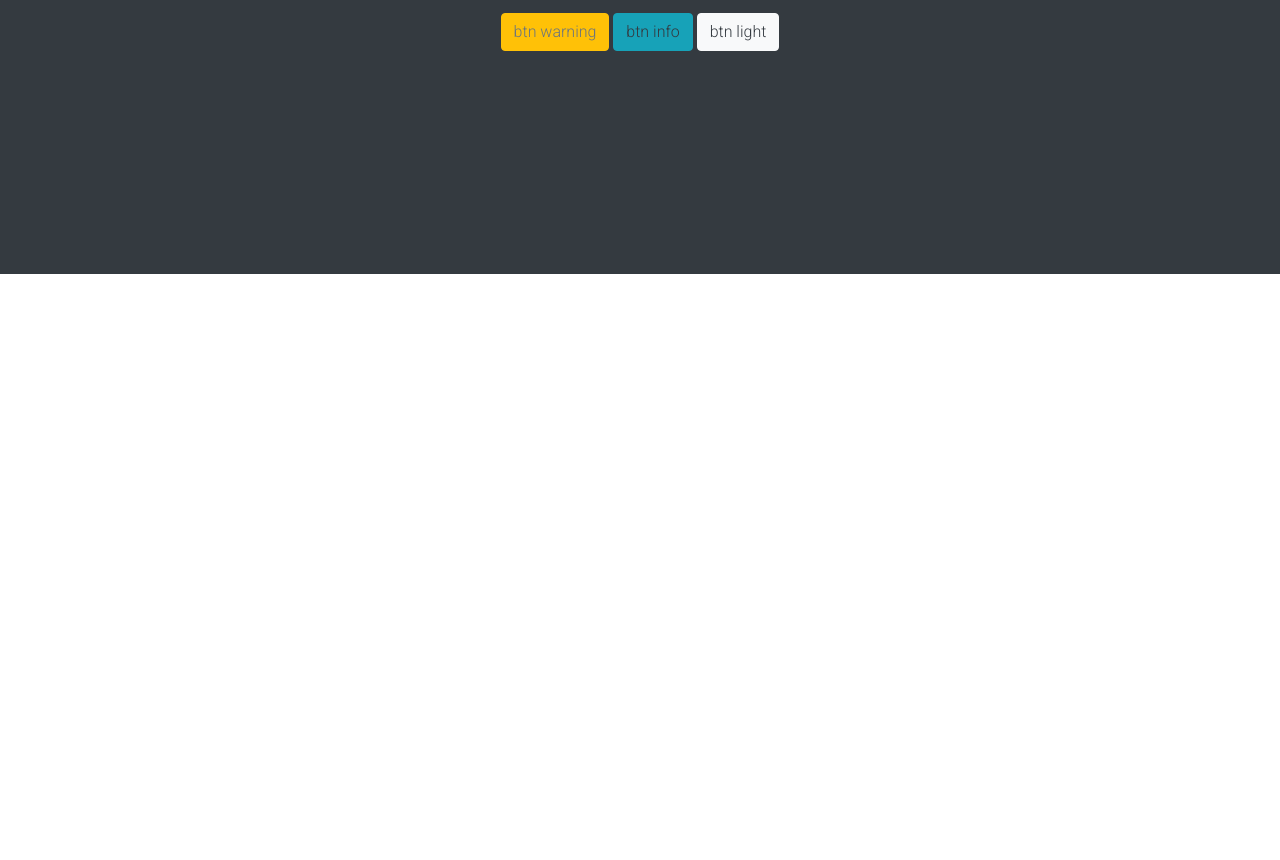
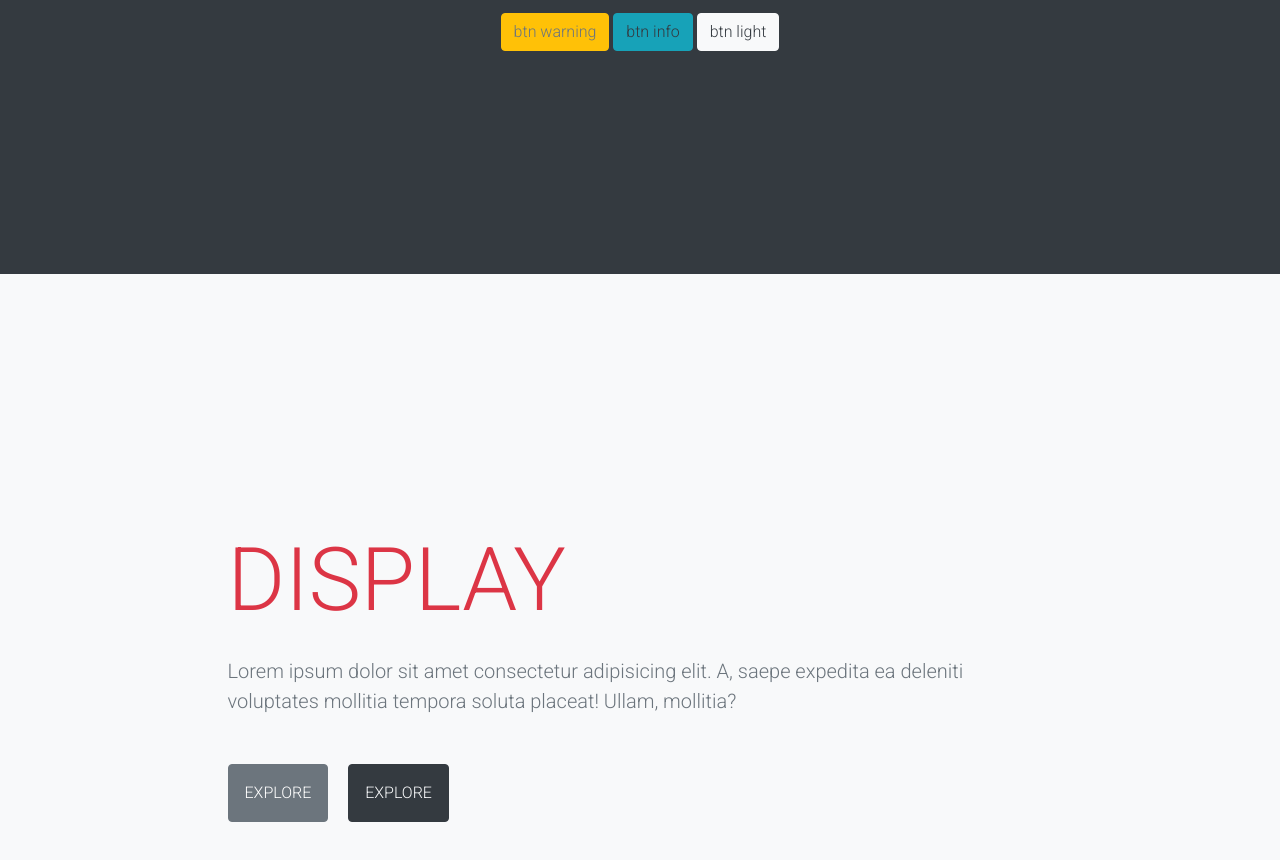
Before and after one commit to Alen002/bootstrap, a plain HTML site: page projectOne/start.html in a window 1280 px wide. Shown: the part 1112-1972 px from the top of the page. Before the commit the page ends 1386 px from the top, so only its background shows below. Drawn offline with Linux system fonts and the light colour scheme.

Commit message:
added second section with justify-content

```diff
--- a/projectOne/start.html
+++ b/projectOne/start.html
@@ -64,6 +64,21 @@
   </section>
   <!-- end of section element-->
 
+  <!-- start of section two -->
+  <section class="bg-light">
+    <div class="container">
+      <div class="row height align-items-center justify-content-center">
+        <div class="col-9"><!-- justify-content works if we provide a width for the column -->
+          <h1 class="display-2 text-danger text-uppercase">display</h1>
+          <p class="text-muted lead my-4">Lorem ipsum dolor sit amet consectetur adipisicing elit. A, saepe expedita ea deleniti voluptates mollitia tempora soluta placeat! Ullam, mollitia?</p>
+          <a href="#" class="btn btn-secondary text-white text-uppercase p-3 mt-4">Explore</a>
+          <a href="#" class="btn btn-dark text-light text-uppercase p-3 mt-4 mx-3">Explore</a>
+        </div>
+      </div>
+    </div>
+  </section>
+  <!-- end of section two -->
+
 
   <!-- Jquery and Bootstrap -->
   <script src="./script/jquery-3.5.1.min.js"></script>
```
